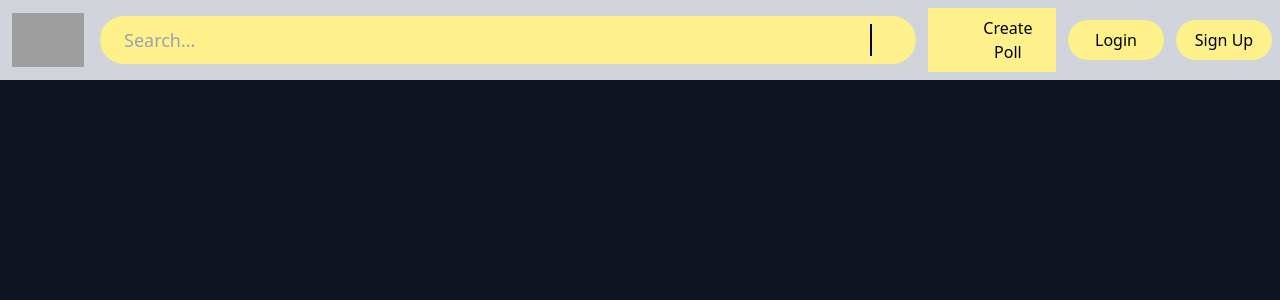
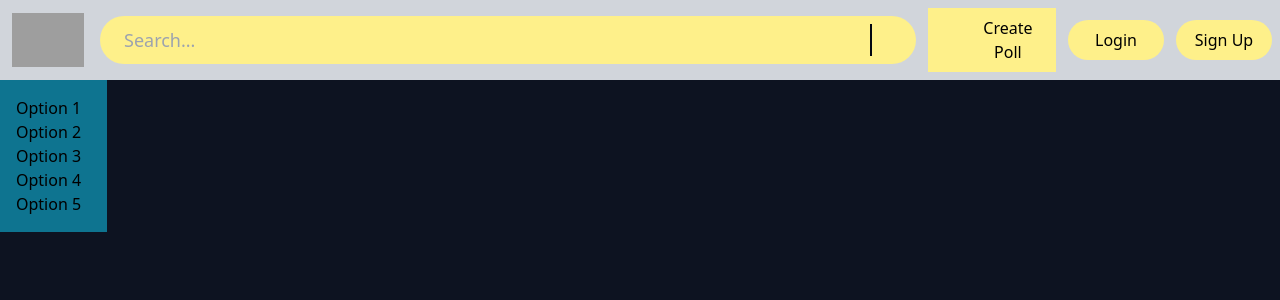
Before and after one commit to StefaniakChristopher/pollerplace, a SvelteKit app in the folder pp-frontend/: page /home in a window 1280 px wide. Shown: the top 300 px of the page. Built offline with nearby package versions, Linux system fonts and the light colour scheme; grey boxes are pictures that could not be loaded; some icons are missing.

Commit message:
navbar initialization

```diff
--- a/pp-frontend/src/routes/home/+page.svelte
+++ b/pp-frontend/src/routes/home/+page.svelte
@@ -31,6 +31,16 @@
   </div>
 </header>
 
+<nav>
+  <ul class="p-4 bg-cyan-700 w-1/12 flex-col flex align-middle ">
+    <li>Option 1</li>
+    <li>Option 2</li>
+    <li>Option 3</li>
+    <li>Option 4</li>
+    <li>Option 5</li>
+  </ul>
+</nav>
+
 <style>
   :global(body) {
     background-color: #0d1321;
```
